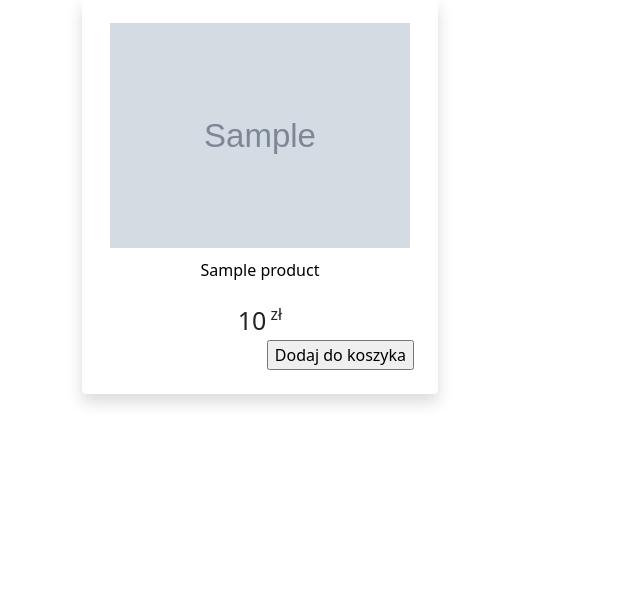
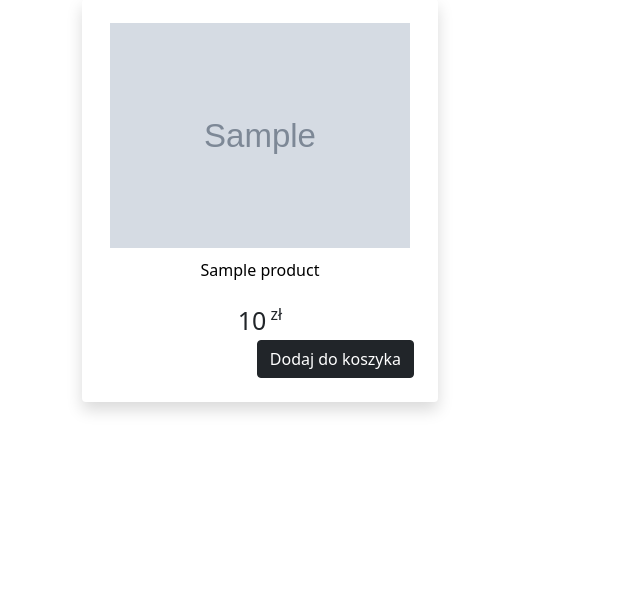
Before and after one commit to MarcinLarek/ProjektPHP, a PHP site: page /shop.php in a window 1280 px wide. Shown: the part 393-1003 px from the top of the page, without its empty margins (0-640 px from the left). Before the commit the page ends 796 px from the top, so only its background shows below. Run offline with PHP 8.4, Linux system fonts and the light colour scheme; a user stored in the database is signed in; tables that the repository leaves empty hold one stand-in row (values such as "Sample post"); grey boxes marked "Sample" are stand-in pictures; data that the repository does not hold is empty.

Commit message:
Dodawanie do koszyka na stronie sklepu i w produkcie

```diff
--- a/shop.php
+++ b/shop.php
@@ -3,8 +3,6 @@
     $naz = '';
 
     $query = mysqli_query($db, "SELECT * FROM products");
-
-
 
     if (isset($_POST['add'])) {
         if (isset($_SESSION["cart"])) {
@@ -26,8 +24,6 @@
     }
 
 ?>
-
-
 
 
 <div class="container" style="padding-top: 100px;">
@@ -52,7 +48,9 @@
                             <input type="hidden" name="hidden_name" value='<?php echo $rekord[1] ?>' value="">
                             <?php if (isset($_SESSION["username"])) { ?>
                                 <div style="display:flex;justify-content:flex-end";>
-                                    <input type="submit" name="add" value="Dodaj do koszyka">
+                                    <a href="cart.php?id=<?php echo $id; ?>">
+                                      <button type="button" class="btn btn-dark" name="button">Dodaj do koszyka</button>
+                                    </a>
                                 </div>
                             <?php } ?>
                         </div>
@@ -63,10 +61,4 @@
     </form>
 
 
-    <?php if (isset($_SESSION["username"])) {
-
-
-    } ?>
-
-
 </div>
--- a/single-product.php
+++ b/single-product.php
@@ -38,7 +38,7 @@
                     <p>Cena: <?php echo $rekord[3] ?> zł</p>
                 </div>
                 <div class="product-cart">
-                    <a href="#"><svg style="cursor:pointer;" xmlns="http://www.w3.org/2000/svg" width="38" height="28" viewBox="0 0 38 28" fill="none">
+                    <a href="cart.php?id=<?php echo $id; ?>"><svg style="cursor:pointer;" xmlns="http://www.w3.org/2000/svg" width="38" height="28" viewBox="0 0 38 28" fill="none">
                         <path d="M24.8027 24.8223C24.8027 26.3047 23.6133 27.4941 22.1309 27.4941C20.6484 27.4941 19.4473 26.3047 19.4473 24.8223C19.4473 23.3398 20.6543 22.1387 22.1309 22.1387C23.6191 22.1387 24.8027 23.3398 24.8027 24.8223ZM9.92578 22.1387C8.44336 22.1387 7.25391 23.3457 7.25391 24.8223C7.25391 26.2988 8.44336 27.4941 9.92578 27.4941C11.4082 27.4941 12.6094 26.3047 12.6094 24.8223C12.6094 23.3398 11.4082 22.1387 9.92578 22.1387V22.1387ZM27.0176 6.31836C9.31055 6.31836 4.79883 5.56836 0 0.505859C2.01563 3.53516 3.12305 9.23047 21.8613 8.95508C41.3906 8.66211 29.4785 14 26.0098 20.0234C36.9492 10.2559 44.7246 6.31836 27.0176 6.31836V6.31836Z" fill="#34CCFF"/>
                     </svg>Dodaj do koszyka</a>
                 </div>
```
